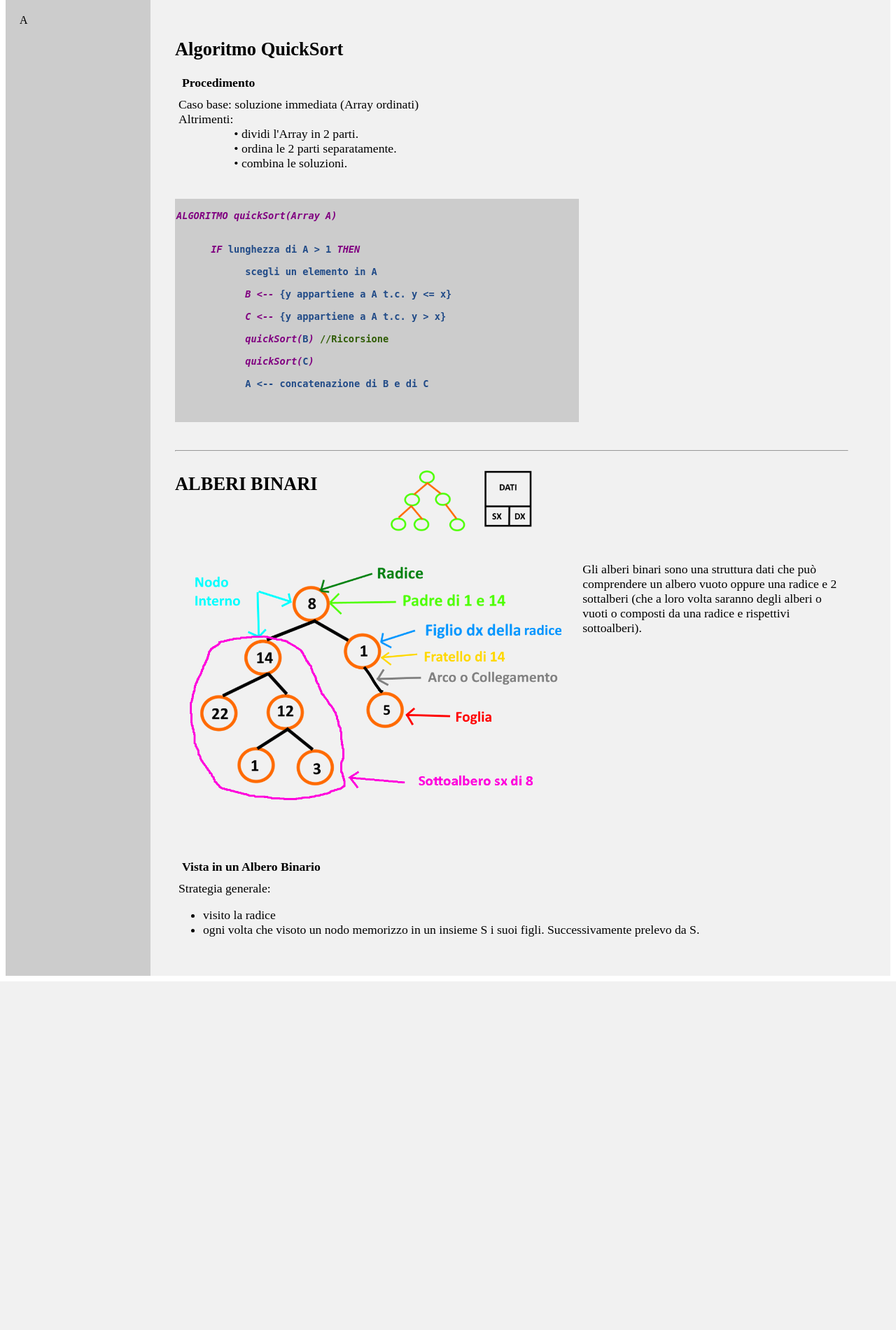
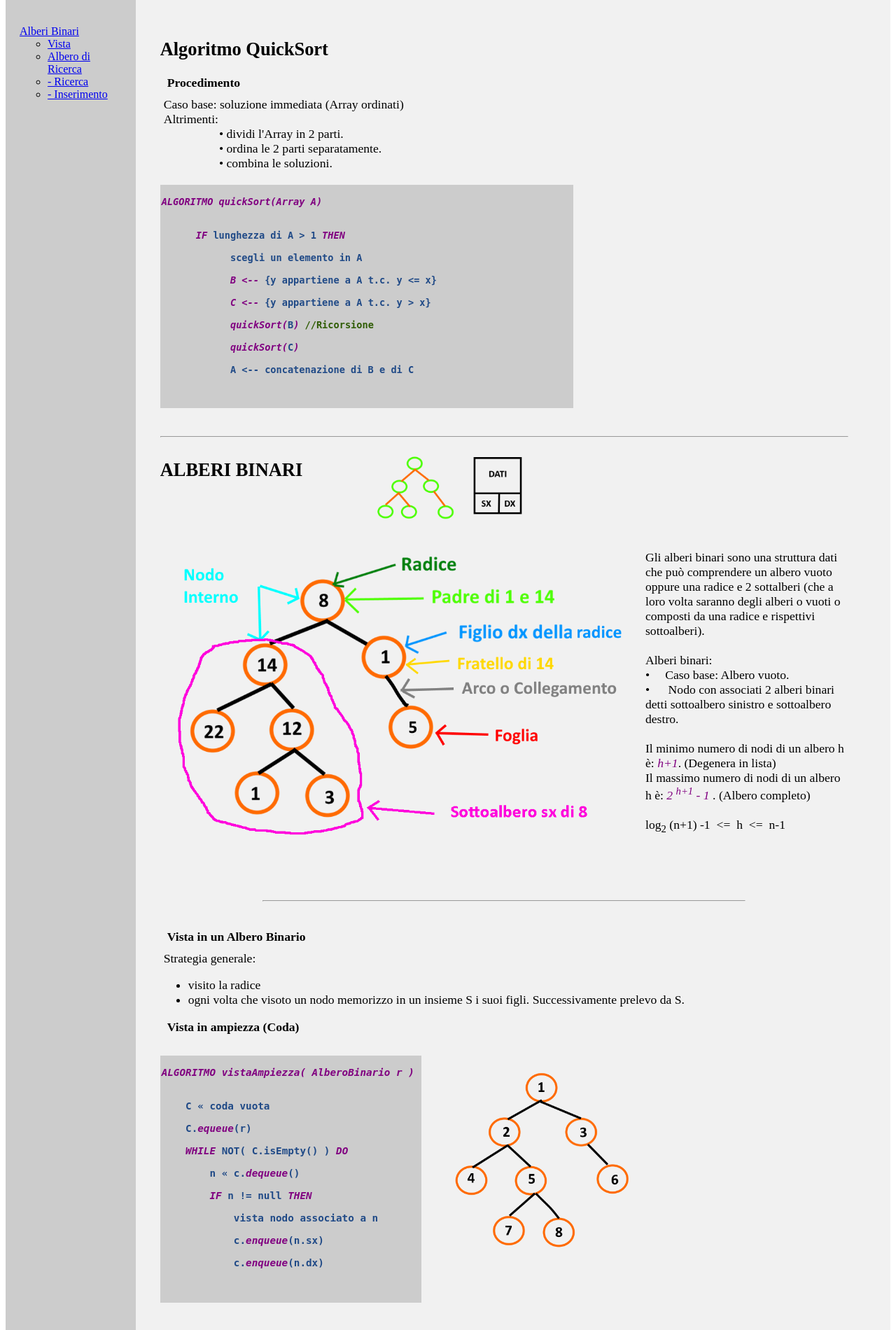
Before and after one commit to DeLudoUni/DeLudoUni.github.io, a PHP site: page /Algoritmi/index.html in a window 1280 px wide. Shown: the part 133-2033 px from the top of the page at 70% size. Before the commit the page ends 1535 px from the top, so only its background shows below. Run offline with PHP 8.4, Linux system fonts and the light colour scheme.

Commit message:
Algoritmi

```diff
--- a/Algoritmi/index.html
+++ b/Algoritmi/index.html
@@ -26,7 +26,17 @@
     <section>
 
       <nav>
-        A
+        <ul class="navul">
+          <li><a href="#Alberibinari">Alberi Binari</a></li>
+          <ul class="ulg">
+            <li><a href="#vistaAlberi">Vista</a></li>
+            <li><a href="#BinarioRicerca">Albero di Ricerca</a></li>
+            <li><a href="#BRicercaRicerca">- Ricerca</a></li>
+            <li><a href="#BRicercaInserimento">- Inserimento</a></li>
+
+          </ul>
+
+        </ul>
 
       </nav>
 
@@ -60,6 +70,7 @@
 
           </div>
           <hr>
+          <a name="Alberibinari"></a>
           <div class="divflex">
             <h2>ALBERI BINARI</h2>
             <div class="divsep">
@@ -67,11 +78,21 @@
             <img style="width: 30%; height:30%;" src="https://raw.githubusercontent.com/DeLudoUni/DeLudoUni.github.io/master/Algoritmi/Immagini/AlberoBinario.png" alt="">
           </div>
           <div class="divflex">
-            <img style="width: 60%; height:60%;" src="https://raw.githubusercontent.com/DeLudoUni/DeLudoUni.github.io/master/Algoritmi/Immagini/AlberoBinarioNomi.png" alt="">
-            <p>Gli alberi binari sono una struttura dati che può comprendere un albero vuoto oppure una radice e 2 sottalberi (che a loro volta saranno degli alberi o vuoti o composti da una radice e rispettivi sottoalberi). </p>
+            <img style="width: 70%; height:70%;" src="https://raw.githubusercontent.com/DeLudoUni/DeLudoUni.github.io/master/Algoritmi/Immagini/AlberoBinarioNomi.png" alt="">
+            <p>Gli alberi binari sono una struttura dati che può comprendere un albero vuoto oppure una radice e 2 sottalberi (che a loro volta saranno degli alberi o vuoti o composti da una radice e rispettivi sottoalberi).
+              <br><br> Alberi binari: <br>
+                •      Caso base: Albero vuoto. <br>
+                •       Nodo con associati 2 alberi binari detti sottoalbero sinistro e sottoalbero destro. <br><br>
+                Il minimo numero di nodi di un albero h è: <em>h+1</em>. (Degenera in lista)<br>
+                Il massimo numero di nodi di un albero h è: <em>2 <sup>h+1</sup> - 1 </em>. (Albero completo)<br><br>
+                log<sub>2</sub> (n+1) -1  <=  h  <=  n-1
+
+            </p>
 
           </div>
           <div class"div-20">
+            <hr class="hr70"> <br>
+            <a name="vistaAlberi"></a>
             <h4>Vista in un Albero Binario</h4>
             <p>
               Strategia generale:
@@ -80,7 +101,167 @@
                 <li>ogni volta che visoto un nodo memorizzo in un insieme S i suoi figli. Successivamente prelevo da S.</li>
               </ul>
             </p>
+            <h4>Vista in ampiezza (Coda)</h4>
+            <div class="divflex">
+            <div class="codedivimg"> <b>
+              <pre>
+<em>ALGORITMO vistaAmpiezza( AlberoBinario r )</em> <br><br>
+    C « coda vuota <br>
+    C.<em>equeue</em>(r) <br>
+    <em>WHILE</em> NOT( C.isEmpty() ) <em>DO</em> <br>
+        n « c.<em>dequeue</em>() <br>
+        <em>IF</em> n != null <em>THEN</em> <br>
+            vista nodo associato a n <br>
+            c.<em>enqueue</em>(n.sx) <br>
+            c.<em>enqueue</em>(n.dx) <br>
+              </pre>
+            </b> </div>
+            <img class= "imgcode" style="width: 30%; height:25%;" src="https://raw.githubusercontent.com/DeLudoUni/DeLudoUni.github.io/master/Algoritmi/Immagini/vistaAmpiezza.png" alt="">
           </div>
+          <!---->
+            <h4>Vista in Profondità Anticipata ricorsiva </h4>
+            <div class="divflex">
+            <div class="codedivimg"><b>
+              <pre>
+<em>ALGORITMO visitaInProfondità( AlberoBinario r )</em> <br><br>
+    <em>IF</em> r != null <em>THEN</em> <br>
+        visita la radice <br>
+        <em>visitaInProfondità</em>(n.sx) <br>
+        <em>visitaInProfondità</em>(n.dx) <br>
+              </pre>
+            </b></div>
+              <img class= "imgcode" style="width: 25%; height:20%;" src="https://raw.githubusercontent.com/DeLudoUni/DeLudoUni.github.io/master/Algoritmi/Immagini/vistaProfonditaAnticipata.png" alt="">
+          </div>
+            <!---->
+            <h4>Vista in Profondità Simmetrica ricorsiva </h4>
+            <div class="divflex">
+            <div class="codedivimg"><b>
+              <pre>
+<em>ALGORITMO visitaInProfondità( AlberoBinario r )</em> <br><br>
+    <em>IF</em> r != null <em>THEN</em> <br>
+        <em>visitaInProfondità</em>(n.sx) <br>
+        visita la radice <br>
+        <em>visitaInProfondità</em>(n.dx) <br>
+              </pre>
+            </b></div>
+            <img class= "imgcode" style="width: 25%; height:20%;" src="https://raw.githubusercontent.com/DeLudoUni/DeLudoUni.github.io/master/Algoritmi/Immagini/vistaProfonditaSimmetrica.png" alt="">
+          </div>
+            <!---->
+            <h4>Vista in Profondità Posticipata ricorsiva </h4>
+            <div class="divflex">
+            <div class="codedivimg"><b>
+              <pre>
+<em>ALGORITMO visitaInProfondità( AlberoBinario r )</em> <br><br>
+    <em>IF</em> r != null <em>THEN</em> <br>
+        <em>visitaInProfondità</em>(n.sx) <br>
+        <em>visitaInProfondità</em>(n.dx) <br>
+        visita la radice <br>
+              </pre>
+            </b></div>
+            <img class= "imgcode" style="width: 25%; height:20%;" src="https://raw.githubusercontent.com/DeLudoUni/DeLudoUni.github.io/master/Algoritmi/Immagini/vistaProfonditaPosticipata.png" alt="">
+          </div>
+          <p>Sono le viste usate nelle espressioni matematiche. Esse usano la Notazione Polacca Inversa.</p> <br>
+          <hr class="hr70">
+            <!---->
+          </div>
+          <div class="div-20">
+            <a name="BinarioRicerca"></a>
+            <h4>Alberi Binari di Ricerca</h4>
+            <p>Preso un nodo, il suo sottoalbero sinstro è composta da tutte le chiavi minori del node, mentre il sottoalbero destro è composto da tutte le chiavi che sono maggiori o uguali al nodo. <br>
+            </p> <br>
+            <!---->
+            <div class="divflex">
+              <div class="div-0" style="width:48%">
+                <a name="BRicercaRicerca"></a>
+                <h4>Ricerca ricorsiva</h4><b>
+                <div class="codedivimg">
+                  <pre>
+<em>Funzione trova( AlberoRicerca r, chiave k ) --> Nodo </em> <br><br>
+    <em>IF</em> r = null <em>THEN</em> <br>
+        <em>RETURN</em> null <br>
+    <em>ELSE IF</em> k < r.chiave <em>THEN</em> <br>
+        <em>RETURN trova</em>( r.sx, k ) <br>
+    <em>ELSE IF</em> k > r.chiave <em>THEN</em> <br>
+        <em>RETURN trova</em>( r.dx, k ) <br>
+    <em>ELSE RETURN</em> r
+                  </pre>
+                </b></div>
+              </div>
+              <div class="div-0" style="width:4%"></div>
+              <div class="div-0" style="width:48%">
+                <h4>Ricerca interattiva</h4><b>
+                <div class="codedivimg">
+                  <pre>
+<em>Funzione trova( AlberoRicerca r, chiave k ) --> Nodo </em> <br><br>
+    n « r <br>
+    <em>WHILE</em> n != null AND n.chiave != k <em>DO</em> <br>
+        <em>IF</em> k < n.chiave <em>THEN</em> <br>
+            n « n.sx <br>
+        <em>ELSE</em> <br>
+            n « n.dx <br>
+    <em>ELSE RETURN</em> n
+                  </pre>
+                </b></div>
+              </div>
+              </div>
+              <p>N° di confronti nel caso peggiore: AltezzaAlbero + 1.</p> <br>
+              <div class="divflex">
+                <div class="div-0" style="width:48%">
+                  <a name="BRicercaInserimento"></a>
+                  <h4>Inserimento Ricorsivo</h4>
+                  <div class="codedivimg"><b>
+                    <pre>
+<em>Funzione inserimento( AlberoRicerca r, elemento d )
+          --> AlberoRicerca</em> <br><br>
+    k « d.chiave <br>
+    <em>IF</em> r = null <em>THEN</em> <br>
+        r « riferimento a nuovo nodo
+        r.chiave « k
+        r.atricampi « d.altricampi
+        r.sx « null
+        r.dx « null <br>
+    <em>ELSE IF</em> k < r.chiave <em>THEN</em> <br>
+        r.sx « <em>inserisci</em>( r.sx, d ) <br>
+    <em>ELSE</em> <br>
+        r.dx « <em>inserisci</em>( r.dx, d ) <br>
+    <em>RETURN</em> r <br>
+                    </pre>
+                  </b></div>
+                </div>
+                <div class="div-0" style="width:4%"></div>
+                <div class="div-0" style="width:48%">
+                  <h4>Inserimento Iterativo</h4>
+                  <div class="codedivimg"><b>
+                    <pre>
+<em>Funzione inserimento( AlberoRicerca r, elemento d )
+          --> AlberoRicerca</em> <br><br>
+    k « d.chiave <br>
+    t « riferimento a nuovo nodo
+    t.chiave « k
+    t.atricampi « d.altricampi
+    t.sx « null
+    t.dx « null <br>
+    padre « null
+    n « r <br>
+    <em>WHILE</em> n != null <em>DO</em> <br>
+        padre « n <br>
+        <em>IF</em> k < n.chiave <em>THEN</em> n « n.sx <br>
+        <em>ELSE</em> n « n.dx <br>
+    <em>IF</em> padre = null <em>THEN</em> r « t <br>
+    <em>ELSE IF</em> k < padre.chiave <em>THEN</em> padre.sx « t <br>
+    <em>ELSE</em>  padre.dx « t <br>
+    <em>RETURN</em> r <br>
+                    </pre>
+                  </b></div>
+                </div>
+              <!--Chiusura div-flex-->
+              </div>
+              <p>N° di confronti: AltezzaAlbero.</p>
+              <!-- Chiusura div-20-->
+            </div>
+            <hr class="hr70">
+          </div>
+        <!-- Chiusura div generale-->
         </div>
 
       </article>
--- a/grafica.css
+++ b/grafica.css
@@ -50,12 +50,27 @@ code {
 }
 
 .codediv {
+  margin-top: 20px;
   margin-right: 40%;
   font-family: Consolas,"courier new";
   color: #204A87;
   background-color: #cccccc;
   padding: 2px;
   font-size: 95%;
+}
+
+.codedivimg {
+  margin-top: 20px;
+  margin-right: 0px;
+  font-family: Consolas,"courier new";
+  color: #204A87;
+  background-color: #cccccc;
+  padding: 2px;
+  font-size: 95%;
+}
+
+.imgcode {
+  margin: 30px;
 }
 
 div {
@@ -115,3 +130,7 @@ em {
   width: 150%;
   height: 150%;
 }
+
+.hr70 {
+  width: 70%;
+}
```
Also changed, not shown: prog.html (added, +66 -0 lines).
